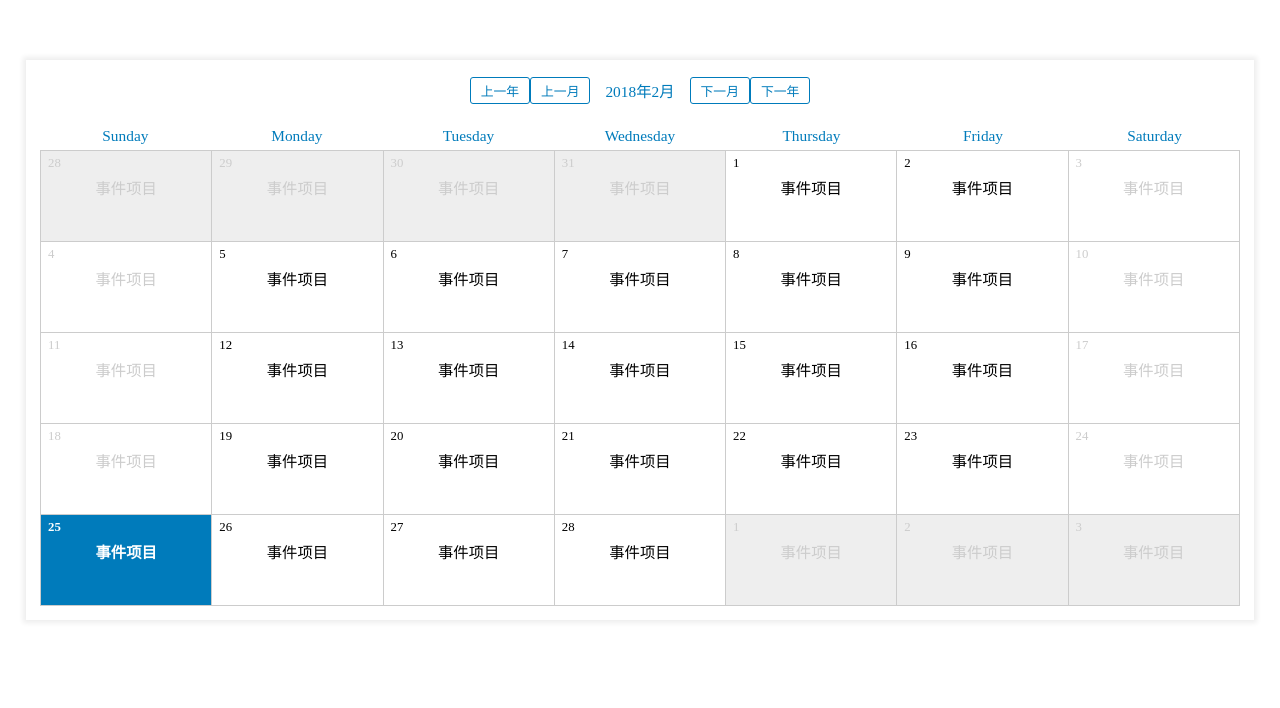
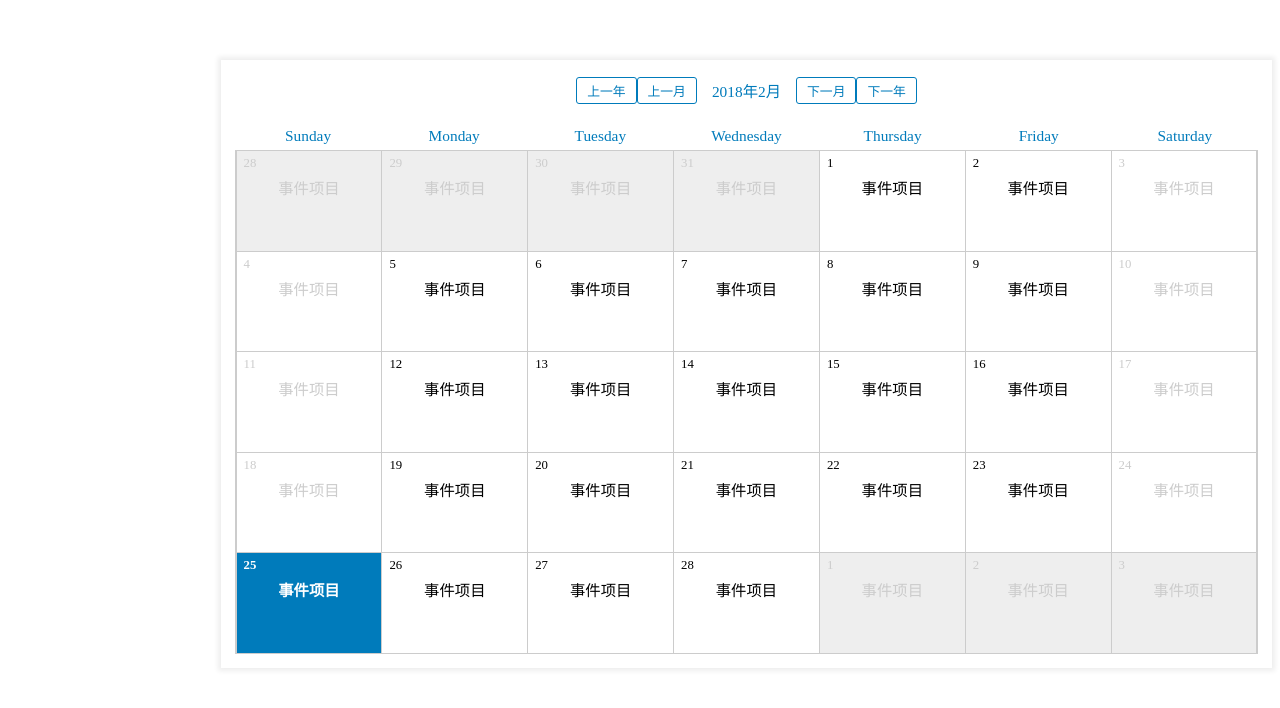
Before and after one commit to YuanBingrui/vue-event-fullcalendar, a Vue app: page / in a window 1280 px wide. Shown: the top 708 px of the page. Built offline with nearby package versions, Linux system fonts and the light colour scheme.

Commit message:
baseDayCard height adjustment

```diff
--- a/src/App.vue
+++ b/src/App.vue
@@ -1,5 +1,6 @@
 <template>
   <div id="app">
+    <div class="silde-menu"></div>
     <event-calendar></event-calendar>
   </div>
 </template>
@@ -28,4 +29,7 @@ export default {
   justify-content: center;
   align-items: center;
 }
+.silde-menu{
+  width: 250px;
+}
 </style>
--- a/src/components/EventCalendar/BaseDayCard.vue
+++ b/src/components/EventCalendar/BaseDayCard.vue
@@ -49,7 +49,7 @@ export default {
 @import 'common.css';
 
 .day-card-box {
-  min-height: 5rem;
+  min-height: 7vw;
   background-color: #fff;
   padding: 5px 7px;
 }
```
